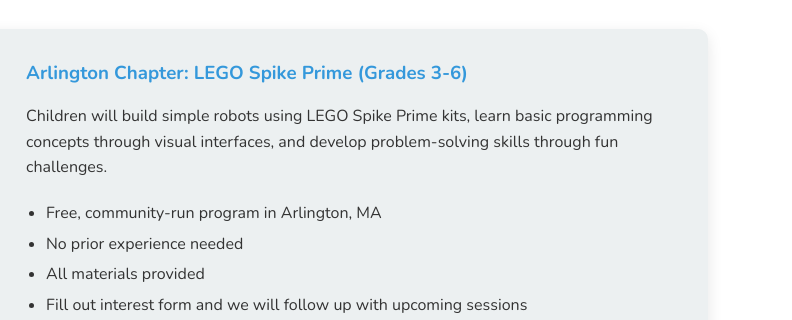
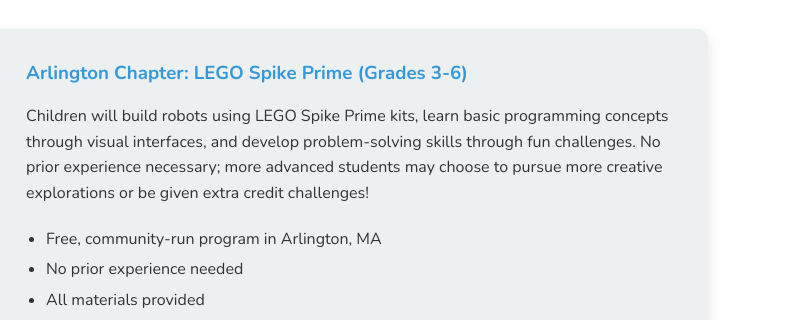
Before and after one commit to robotitude/robotitude-site, a plain HTML site: page programs.html in a window 1280 px wide. Shown: the part 262-582 px from the top of the page, 488-1280 px from the left. Drawn offline with nearby package versions, Linux system fonts and the light colour scheme.

Commit message:
Clarify experience level in program

```diff
--- a/programs.html
+++ b/programs.html
@@ -39,7 +39,7 @@
                 <img src="img/lego-program.jpg" alt="LEGO Spike Prime">
                 <div class="program-details">
                     <h3>Arlington Chapter: LEGO Spike Prime (Grades 3-6)</h3>
-                    <p>Children will build simple robots using LEGO Spike Prime kits, learn basic programming concepts through visual interfaces, and develop problem-solving skills through fun challenges.</p>
+                    <p>Children will build robots using LEGO Spike Prime kits, learn basic programming concepts through visual interfaces, and develop problem-solving skills through fun challenges. No prior experience necessary; more advanced students may choose to pursue more creative explorations or be given extra credit challenges!</p>
                     <ul>
                         <li>Free, community-run program in Arlington, MA</li>
                         <li>No prior experience needed</li>
```
